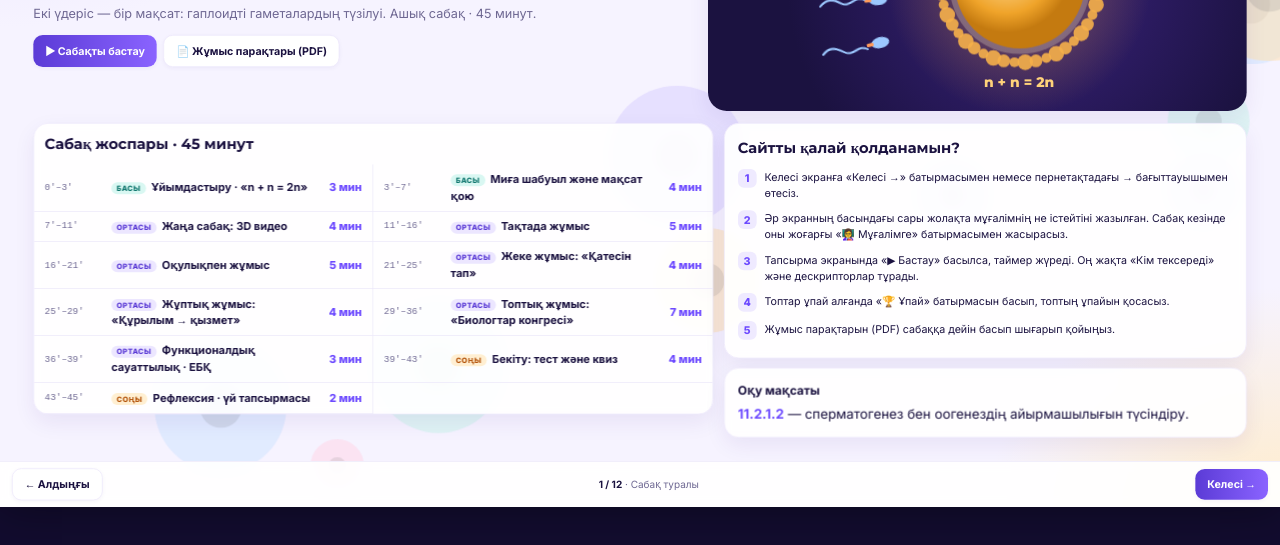
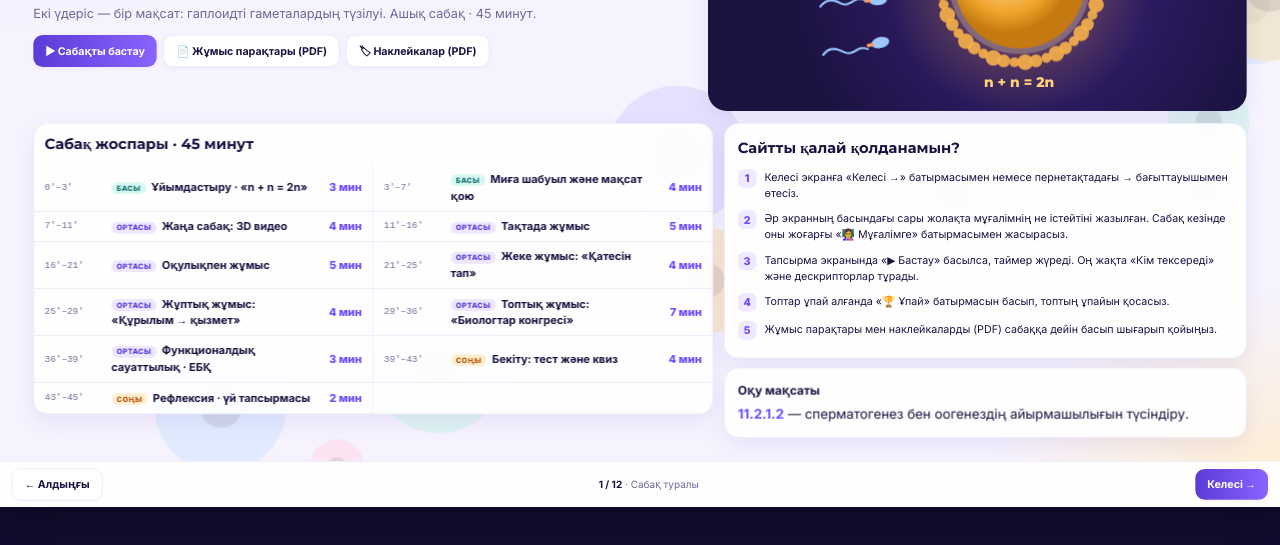
Before and after one commit to makpalkubantova-arch/gametogenez-ashyqsabaq, a plain HTML site: page index.html in a window 1280 px wide. Shown: the part 253-798 px from the top of the page. Drawn offline with Linux system fonts and the light colour scheme.

Commit message:
Наклейкалар (PDF) қосылды
Топқа бөлу, «n + n = 2n» ахуалы, «Бағдаршам» рефлексиясы, бағалау белгілері.

Co-Authored-By: Claude Opus 5.5 <noreply@anthropic.com>
Claude-Session: https://claude.ai/code/session_01KwT9LcNsqqJw7tkd78zyRH

```diff
--- a/index.html
+++ b/index.html
@@ -240,7 +240,7 @@ add({id:"home",st:0,title:"Сабақ туралы",render(){
  return `<div class="hero"><div><div class="kick"><span class="pill">Биология · 11-сынып</span><span class="pill w">Оқулық 140–143-беттер · 5.2-сурет</span></div>
  <h1 style="font-size:54px">§27. Сперматогенез бен оогенездің айырмашылықтары</h1>
  <p class="muted" style="font-size:19px;margin:12px 0 18px">Екі үдеріс — бір мақсат: гаплоидті гаметалардың түзілуі. Ашық сабақ · 45 минут.</p>
- <div style="display:flex;gap:10px;flex-wrap:wrap"><button class="btn pr" onclick="go(1)">▶ Сабақты бастау</button><a class="btn" href="materialdar/Zhumys-paraqtary-27.pdf" target="_blank">📄 Жұмыс парақтары (PDF)</a></div></div>
+ <div style="display:flex;gap:10px;flex-wrap:wrap"><button class="btn pr" onclick="go(1)">▶ Сабақты бастау</button><a class="btn" href="materialdar/Zhumys-paraqtary-27.pdf" target="_blank">📄 Жұмыс парақтары (PDF)</a><a class="btn" href="materialdar/Naklejkalar-27.pdf" target="_blank">🏷 Наклейкалар (PDF)</a></div></div>
  <div class="ill">${heroSVG()}</div></div>
  <div class="grid" style="grid-template-columns:1.3fr 1fr;align-items:start"><div class="card plan" style="padding:0;overflow:hidden"><div style="padding:14px 16px 6px"><h2>Сабақ жоспары · 45 минут</h2></div><div class="rows">${rows}</div></div>
  <div class="side"><div class="card"><h2>Сайтты қалай қолданамын?</h2><ol class="steps">
@@ -248,7 +248,7 @@ add({id:"home",st:0,title:"Сабақ туралы",render(){
  <li>Әр экранның басындағы сары жолақта мұғалімнің не істейтіні жазылған. Сабақ кезінде оны жоғарғы «👩‍🏫 Мұғалімге» батырмасымен жасырасыз.</li>
  <li>Тапсырма экранында «▶ Бастау» басылса, таймер жүреді. Оң жақта «Кім тексереді» және дескрипторлар тұрады.</li>
  <li>Топтар ұпай алғанда «🏆 Ұпай» батырмасын басып, топтың ұпайын қосасыз.</li>
- <li>Жұмыс парақтарын (PDF) сабаққа дейін басып шығарып қойыңыз.</li></ol></div>
+ <li>Жұмыс парақтары мен наклейкаларды (PDF) сабаққа дейін басып шығарып қойыңыз.</li></ol></div>
  <div class="card"><h3>Оқу мақсаты</h3><p style="margin:0"><b style="color:var(--vi)">11.2.1.2</b> — сперматогенез бен оогенездің айырмашылығын түсіндіру.</p></div></div></div>`}});
 
 /* ===== 1 START ===== */
```
Also changed, not shown: 2 other files.
